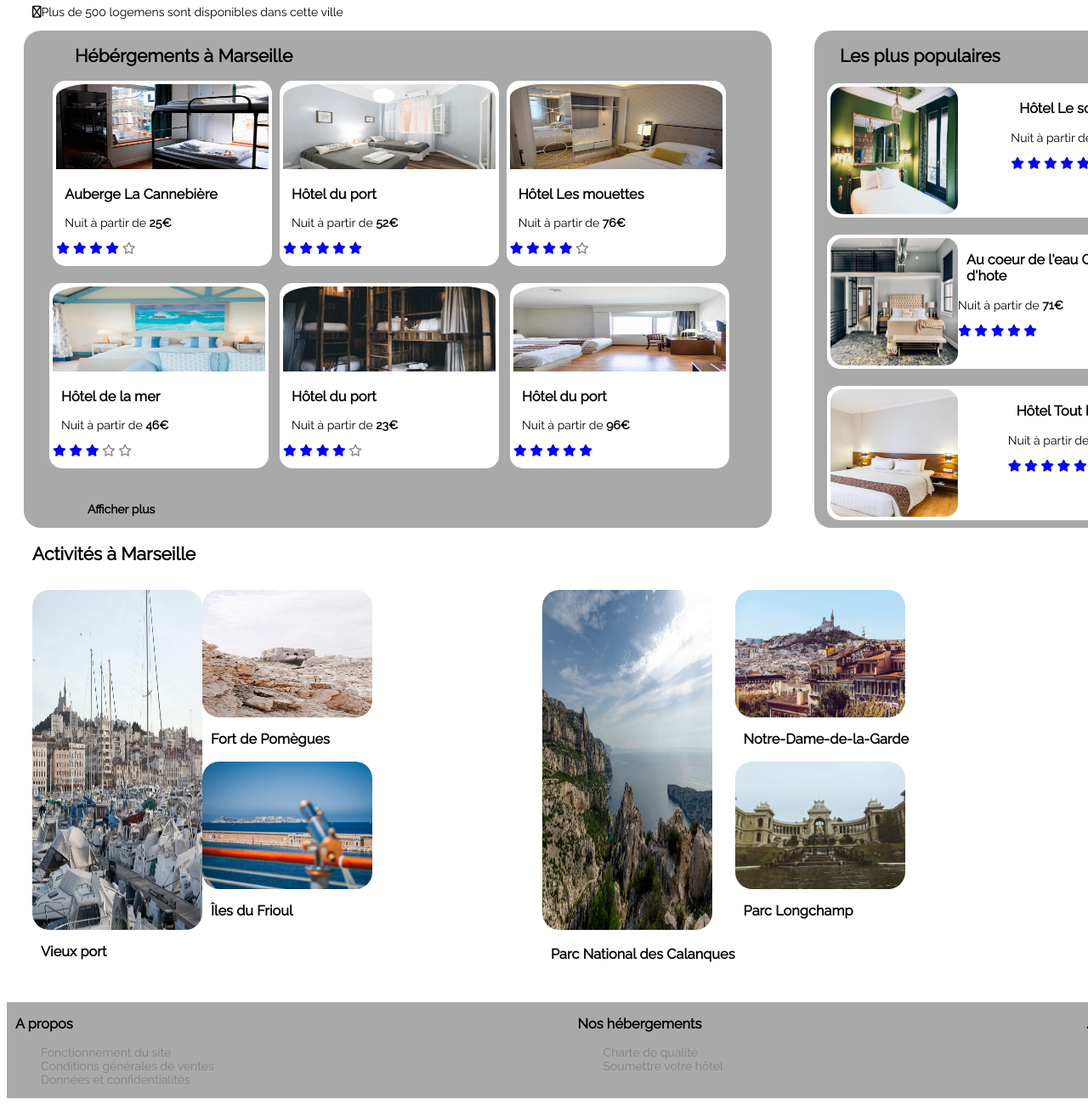
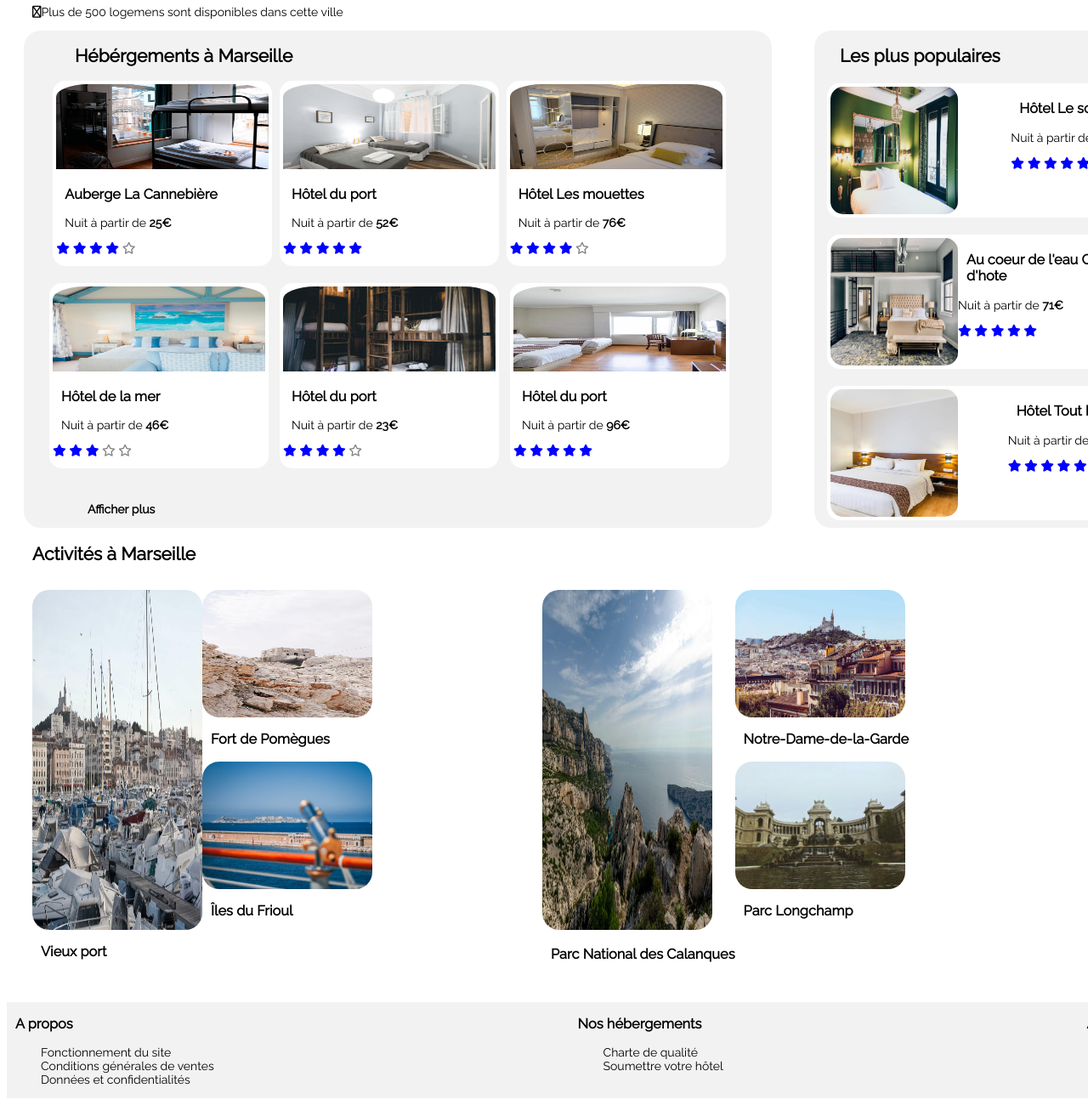
Before and after one commit to baptwild/evalhtmlcss, a plain HTML site: page index.html in a window 1280 px wide. Shown: the part 324-1624 px from the top of the page at 85% size. Drawn offline with Linux system fonts and the light colour scheme.

Commit message:
couleur section

```diff
--- a/main.css
+++ b/main.css
@@ -95,7 +95,7 @@ header {
 }
 /* Section container left = Hébéergement a Marseille*/
 .container_left  {
-    background-color: darkgrey;
+    background-color: #f2f2f2;
     border-radius: 20px;
     width: 850px;
     margin-left: 20px;
@@ -149,7 +149,7 @@ header {
 /* Section populaire */
 
 .container_right {
-    background-color: darkgrey;
+    background-color: #F2F2F2;
     border-radius: 20px;
     width: 450px;
     margin-left: 20px;
@@ -235,17 +235,19 @@ header {
 footer {
     width: 1400px;
     margin-top: 20px;
-    background-color: darkgrey;
+    background-color: #F2F2F2;
     display: flex;
     flex-direction: row;
     justify-content: space-between;
 }
-
+footer .div {
+    justify-content: space-between;
+}
 footer ul li {
     list-style: none;
     text-align: left;
 }
 
 footer a {
-    color: grey;
+    color: black;
 }
```
Also changed, not shown: iPhone 8 - 1.png (added), index.html (indentation only). Lines whose indentation alone changed are shown as unchanged.
